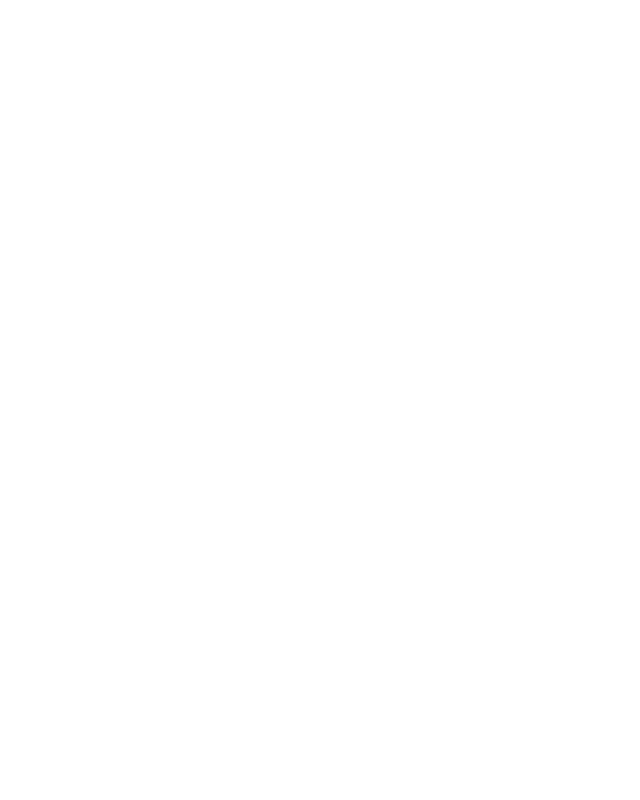
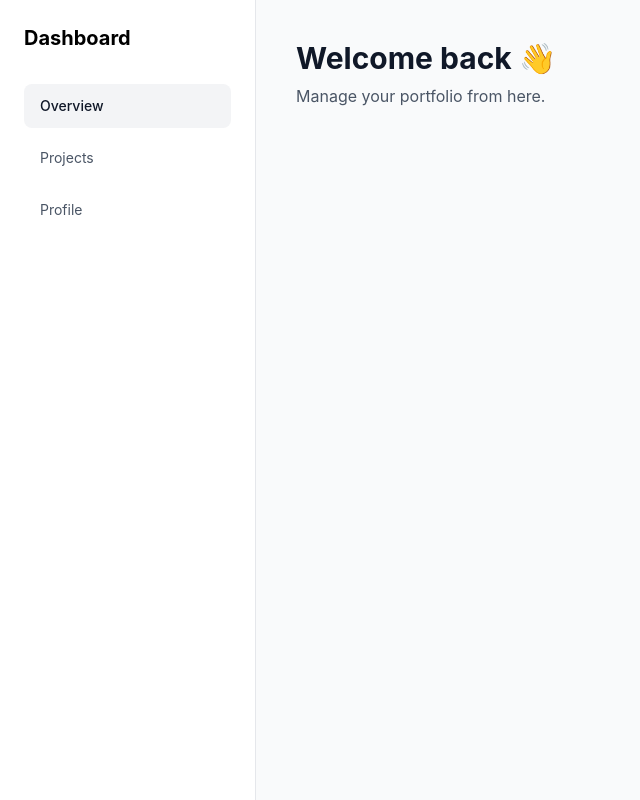
Before and after one commit to baraazaka/portfolio, a React app: page /Dashboard in a window 1280 px wide. Before the commit this address had no page. Shown: the whole page, without its empty margins (0-640 px from the left). Built offline with nearby package versions, Linux system fonts and the light colour scheme; sample sign-in values are in the browser's storage; the HTML template or start-up script is replaced by a standard one.

Commit message:
Add protected dashboard

```diff
--- a/src/App.jsx
+++ b/src/App.jsx
@@ -2,6 +2,8 @@
 import Home from "./pages/Home";
 import Login from "./pages/Login";
 import Register from "./pages/Register";
+import ProtectedRoute from "./components/ProtectedRoute";
+import Dashboard from "./pages/Dashboard";
 
 function App(){
   return(
@@ -11,6 +13,7 @@
       <Route path="/" element={<Home/>}/>
       <Route path="/Login" element={<Login/>}/>
       <Route path="/Register" element={<Register/>}/>
+      <Route path="/Dashboard" element={<ProtectedRoute><Dashboard/></ProtectedRoute>}/>
 
     </Routes>
     </BrowserRouter>
--- /dev/null
+++ b/src/components/ProtectedRoute.jsx
@@ -0,0 +1,13 @@
+import { Navigate } from "react-router-dom";
+
+function ProtectedRoute({children}){
+    const token=localStorage.getItem("token");
+
+    if(!token){
+        return <Navigate to="/Login"/>
+
+    }
+    return children;
+
+}
+export default ProtectedRoute;
--- /dev/null
+++ b/src/pages/Dashboard.jsx
@@ -0,0 +1,60 @@
+function Dashboard() {
+    return (
+        <div className="min-h-screen bg-gray-50">
+
+            <div className="flex min-h-screen">
+
+                <aside className="hidden w-64 border-r border-gray-200 bg-white md:block">
+                    <div className="p-6">
+
+                        <h1 className="text-xl font-bold">
+                            Dashboard
+                        </h1>
+
+                        <nav className="mt-8 space-y-2">
+
+                            <a
+                                href="#"
+                                className="block rounded-lg bg-gray-100 px-4 py-3 text-sm font-medium text-gray-900"
+                            >
+                                Overview
+                            </a>
+
+                            <a
+                                href="#"
+                                className="block rounded-lg px-4 py-3 text-sm text-gray-600 hover:bg-gray-100"
+                            >
+                                Projects
+                            </a>
+
+                            <a
+                                href="#"
+                                className="block rounded-lg px-4 py-3 text-sm text-gray-600 hover:bg-gray-100"
+                            >
+                                Profile
+                            </a>
+
+                        </nav>
+
+                    </div>
+                </aside>
+
+                <main className="flex-1 p-6 md:p-10">
+
+                    <h2 className="text-3xl font-bold text-gray-900">
+                        Welcome back 👋
+                    </h2>
+
+                    <p className="mt-2 text-gray-600">
+                        Manage your portfolio from here.
+                    </p>
+
+                </main>
+
+            </div>
+
+        </div>
+    );
+}
+
+export default Dashboard;
```
